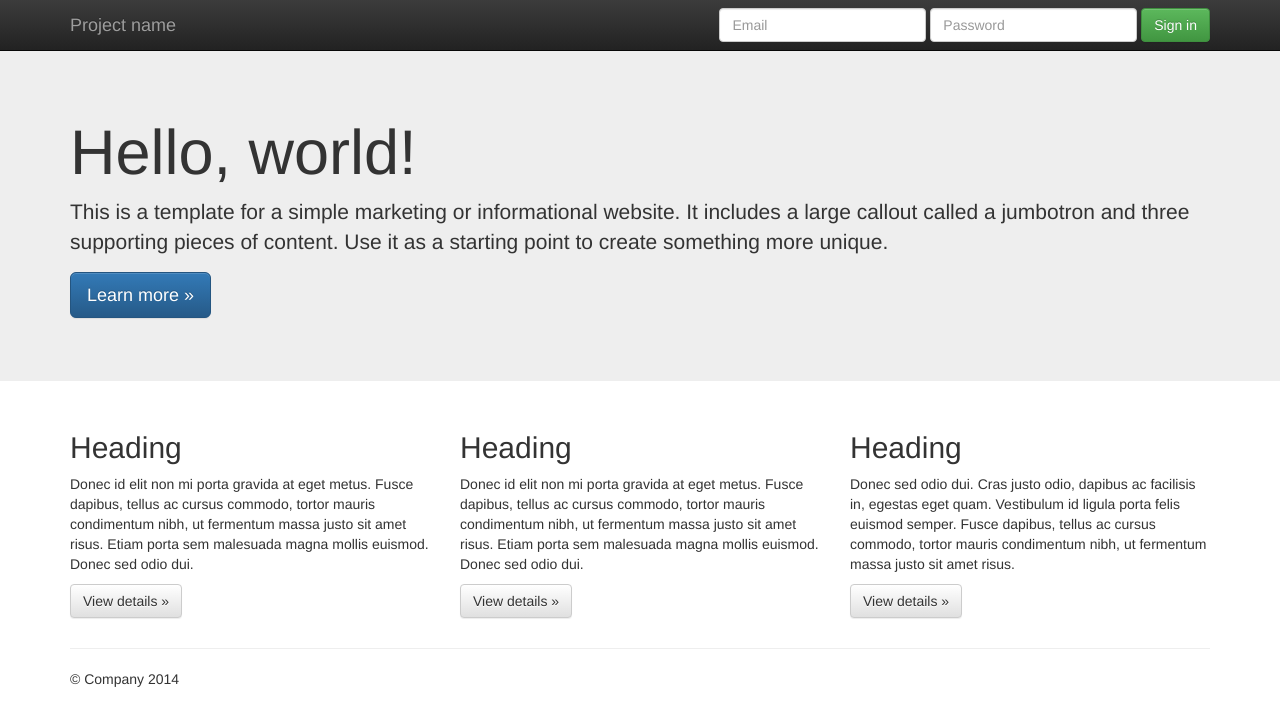
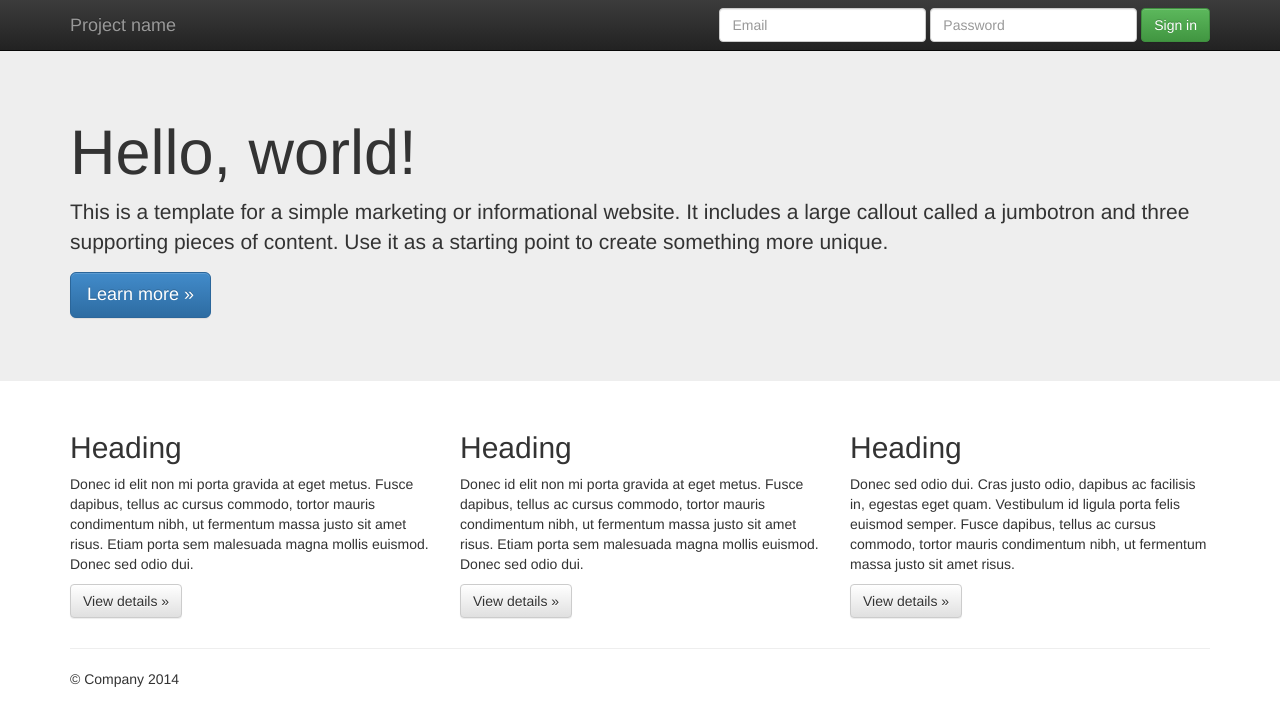
Before and after one commit to jiewmeng/jiewmeng.github.com, a Jekyll site: the page bs-test.html, which Jekyll copies as it is, in a window 1280 px wide. Shown: the top 726 px of the page. Built offline with Jekyll 4.4.1, drawn with Linux system fonts in a browser that asks for light colours; nearby versions of some CDN libraries; library files that are not in the unit come from our copies.

Commit message:
Fix bootstrap link

```diff
--- a/bs-test.html
+++ b/bs-test.html
@@ -11,8 +11,8 @@
     <title>Jumbotron Template for Bootstrap</title>
 
     <!-- Bootstrap core CSS -->
-    <link href="bootstrap/css/bootstrap/bootstrap.css" rel="stylesheet">
-    <link href="bootstrap/css/bootstrap/bootstrap-theme.css" rel="stylesheet">
+    <link href="bootstrap/css/bootstrap.css" rel="stylesheet">
+    <link href="bootstrap/css/bootstrap-theme.css" rel="stylesheet">
 
     <!-- Custom styles for this template -->
     <style>
```
